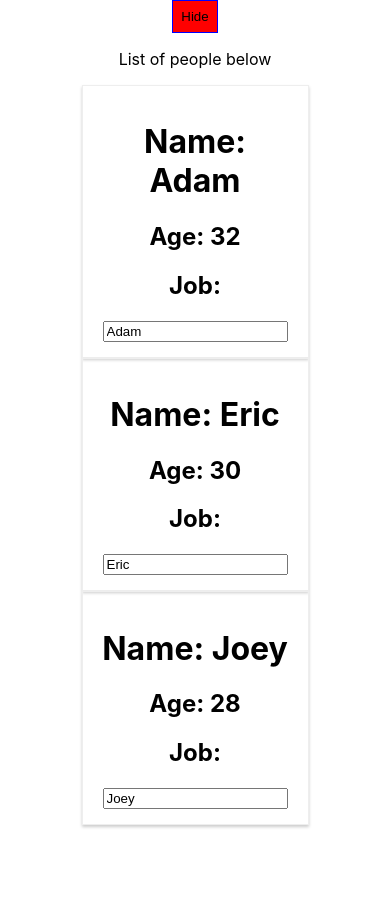
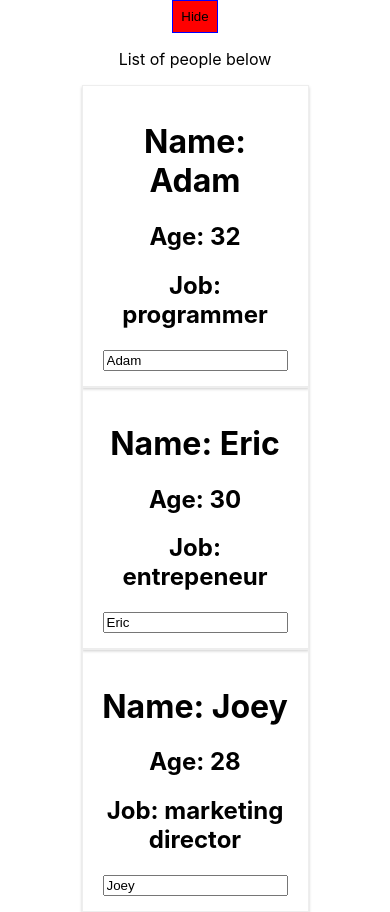
Before and after one commit to adamrturman/react-study, a React (Create React App) app in the folder react-complete-guide/: page / in a window 390 px wide. Both pictures are taken after a click on the button "Show". Before the commit the page ends 844 px from the top, so only its background shows below. Built offline with nearby package versions, Linux system fonts and the light colour scheme.

Commit message:
using radium and styleroot component to implement pseudoselector and media query

```diff
--- a/react-complete-guide/package.json
+++ b/react-complete-guide/package.json
@@ -6,6 +6,7 @@
     "@testing-library/jest-dom": "^5.11.6",
     "@testing-library/react": "^11.2.2",
     "@testing-library/user-event": "^12.6.0",
+    "radium": "^0.26.1",
     "react": "^17.0.1",
     "react-dom": "^17.0.1",
     "react-scripts": "4.0.1",
--- a/react-complete-guide/src/App.js
+++ b/react-complete-guide/src/App.js
@@ -1,4 +1,5 @@
 import './App.css';
+import Radium, { StyleRoot } from 'radium';
 import Person from './Person/Person'
 import { useState, Component, useEffect } from 'react'
 import { render } from 'react-dom';
@@ -34,13 +35,6 @@
 
         //  set the state to include the updated array
         setPeople(persons)
-
-
-        // setPeople([
-        //   {name: "Mada", age:"32", job:"programmer"},
-        //   {name: event.target.value, age:"30", job:"entrepeneur"},
-        //   {name:"Yeoj", age:"28", job:"marketing director"}
-        // ])
     }
 
     const togglePersonHandler = () => {
@@ -57,7 +51,11 @@
       backgroundColor: 'green',
       border: '1px solid blue',
       padding: '8px',
-      cursor: 'pointer'
+      cursor: 'pointer',
+      ':hover': {
+        backgroundColor: 'lightgreen',
+        color: 'black'
+      }
     }
 
   let persons = null;
@@ -70,17 +68,18 @@
             key={person.id}
             name={person.name}
             age={person.age}
+            job={person.job}
             click={() => deletePersonHandler(index)}
             changed={(event) => nameChangedHandler(event, person.id)}
             />
         })}
-        {/* <Person name={person[0].name} age={person[0].age} job={person[0].job}></Person>
-        <Person change={nameChangedHandler} click={switchNameHandler.bind(this, 'Adam!!!')} name={person[1].name} age={person[1].age} job={person[1].job} />
-        <Person name={person[2].name} age={person[2].age} job={person[2].job} /> */}
       </div>
     )
     //  Dynamic stylng for the button within the conditional
     style.backgroundColor = 'red';
+    style[':hover']= {
+      backgroundColor: 'salmon'
+    }
   }
 
   const classes = [];
@@ -92,11 +91,13 @@
   }
 
 return (
+  <StyleRoot>
   <div className="App">
     <button style={style} onClick={() => togglePersonHandler()}>{showPerson ? 'Hide' : 'Show'}</button>
     <p className={classes.join(' ')}>List of people below</p>
      {persons}
   </div>
+  </StyleRoot>
 );
 }
 
@@ -139,4 +140,4 @@
 //   }
 // }
 
-export default App;
+export default Radium(App);
--- a/react-complete-guide/src/Person/Person.js
+++ b/react-complete-guide/src/Person/Person.js
@@ -1,12 +1,19 @@
 import React from 'react'
+import Radium from 'radium'
 import { render } from 'react-dom'
 import './Person.css'
 
 const Person = (props) => {
+    const style = {
+        '@media (min-width: 700px)' : {
+            width: '500px'
+        }
+    }
+
     //  Hooks syntax
     const { name, age, job, click, changed } = props
     return (
-        <div className="Person">
+        <div className="Person" style={style}>
             <h1 onClick={click}>Name: {name}</h1>
             <h2>Age: {age}</h2>
             <h2>Job: {job}</h2>
@@ -16,4 +23,4 @@
 
 }
 
-export default Person
+export default Radium(Person)
```
Also changed, not shown: 2 other files (tests, documents, lock files or other folders).
